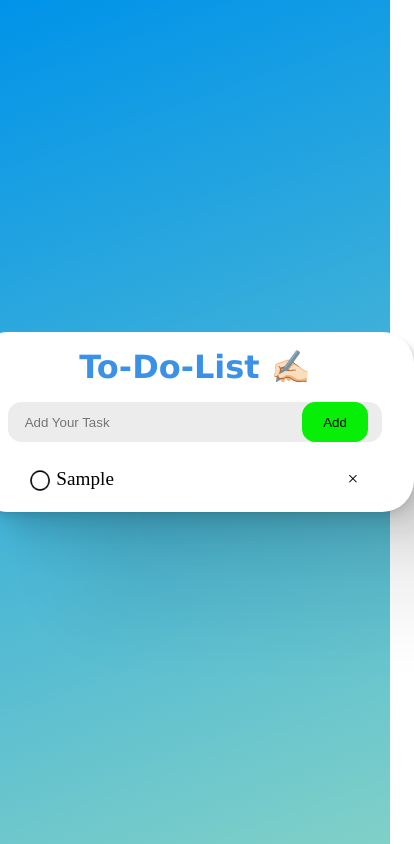
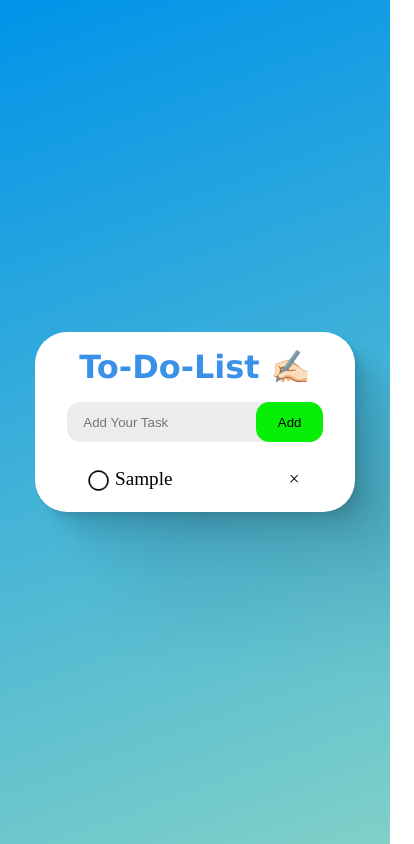
Before and after one commit to Santicodee/Todo, a plain HTML site: page index.html in a window 390 px wide. Both pictures are taken after typing "Sample" into the empty fields and a click on the button "Add". Shown: the whole page, 414 px wide, since content can reach past the window. Drawn offline with Linux system fonts and the light colour scheme.

Commit message:
Add files via upload

```diff
--- a/Style/style.css
+++ b/Style/style.css
@@ -18,7 +18,7 @@
     3.8px 3.8px 5.3px rgba(0, 0, 0, 0.05), 9.1px 9.1px 10px rgba(0, 0, 0, 0.054),
     19.2px 19.2px 17.9px rgba(0, 0, 0, 0.057),
     40px 40px 33.4px rgba(0, 0, 0, 0.063), 100px 100px 80px rgba(0, 0, 0, 0.07);
-  width: 30em;
+  max-width: 30em;
   height: auto;
   padding-left: 2em;
   padding-right: 2em;
@@ -70,6 +70,7 @@
   cursor: pointer;
   user-select: none;
   position: relative;
+  text-overflow: ellipsis;
 }
 .to-do-list li::before {
   content: "";
@@ -104,3 +105,20 @@ ul li span:hover {
   background-color: rgb(196, 195, 195);
   transition-duration: 0.5s;
 }
+
+@media (max-width: 426px) {
+  .mini-container {
+    max-width: 20em;
+  }
+  .add {
+    right: 0em;
+  }
+}
+@media (max-width: 326px) {
+  .mini-container {
+    max-width: 18em;
+  }
+  .add {
+    right: 0em;
+  }
+}
```
